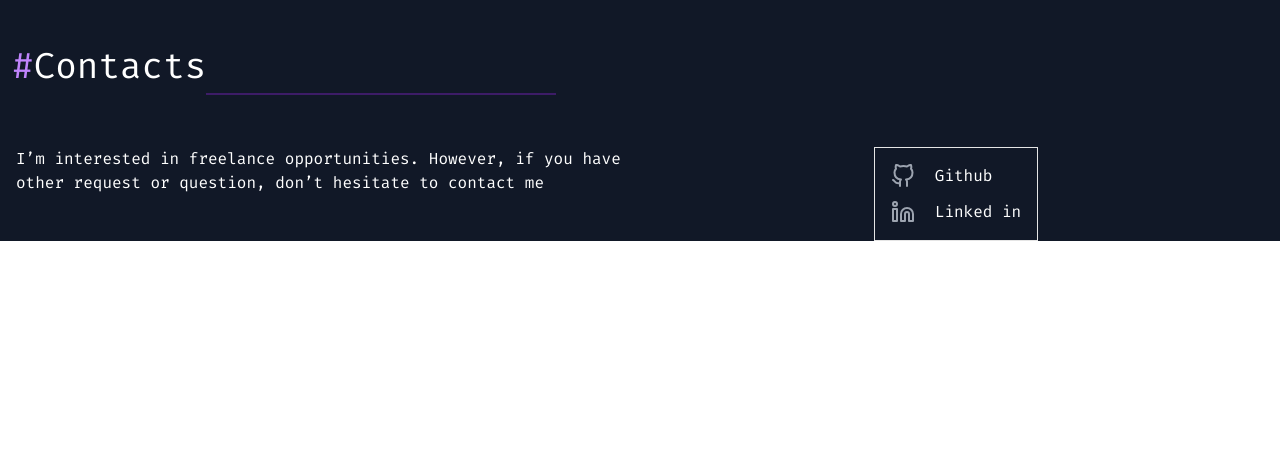
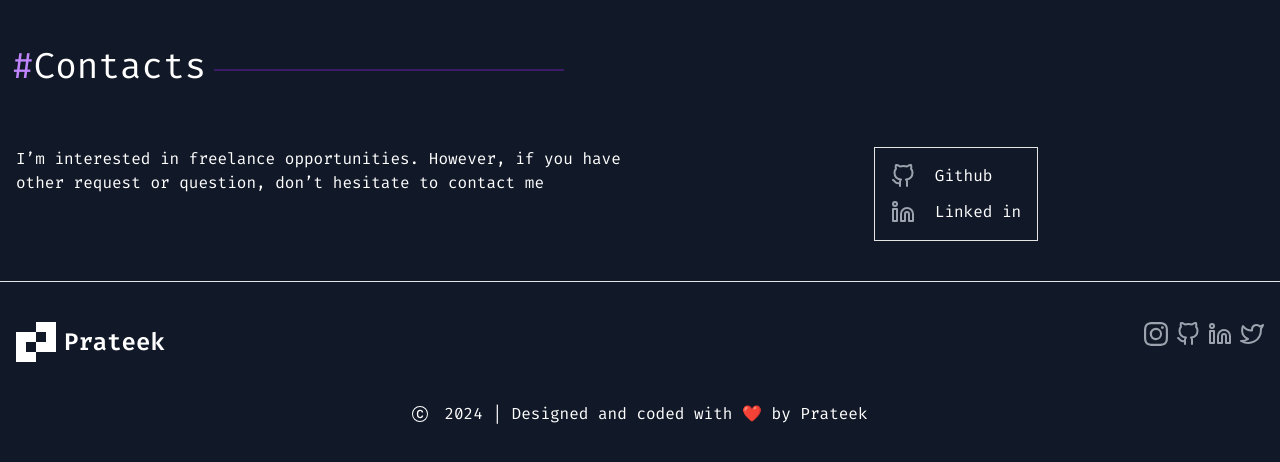
Before and after one commit to astra-at-top/Portfolio, a React (Vite) app: page / in a window 1280 px wide. Shown: the part 2222-2684 px from the top of the page. Before the commit the page ends 2463 px from the top, so only its background shows below. Built offline with nearby package versions, Linux system fonts and the light colour scheme.

Commit message:
add footer

```diff
--- /dev/null
+++ b/src/components/landingpage/footer.jsx
@@ -0,0 +1,46 @@
+function Footer() {
+    return (
+        <div className="border-t mt-10">
+            <div className="container mx-auto text-white py-6 md:py-10 px-4">
+                <div className="flex flex-row flex-wrap justify-center gap-5 md:justify-between items-start mb-6 md:mb-0">
+                    <div className="flex items-center mb-4 md:mb-0">
+                        <img src="./Logo.svg" className="h-8 w-8 md:h-10 md:w-10" alt="Logo" />
+                        <span className="ms-2 font-semibold text-xl md:text-2xl">Prateek</span>
+                    </div>
+                    <div className="flex gap-2">
+                        <a href="https://github.com" target="_blank" rel="noopener noreferrer" className="text-gray-400 hover:text-white hover:scale-110 transition-all duration-300">
+                            <svg xmlns="http://www.w3.org/2000/svg" width="24" height="24" fill="currentColor" className="bi bi-instagram" viewBox="0 0 16 16">
+                                <path d="M8 0C5.829 0 5.556.01 4.703.048 3.85.088 3.269.222 2.76.42a3.9 3.9 0 0 0-1.417.923A3.9 3.9 0 0 0 .42 2.76C.222 3.268.087 3.85.048 4.7.01 5.555 0 5.827 0 8.001c0 2.172.01 2.444.048 3.297.04.852.174 1.433.372 1.942.205.526.478.972.923 1.417.444.445.89.719 1.416.923.51.198 1.09.333 1.942.372C5.555 15.99 5.827 16 8 16s2.444-.01 3.298-.048c.851-.04 1.434-.174 1.943-.372a3.9 3.9 0 0 0 1.416-.923c.445-.445.718-.891.923-1.417.197-.509.332-1.09.372-1.942C15.99 10.445 16 10.173 16 8s-.01-2.445-.048-3.299c-.04-.851-.175-1.433-.372-1.941a3.9 3.9 0 0 0-.923-1.417A3.9 3.9 0 0 0 13.24.42c-.51-.198-1.092-.333-1.943-.372C10.443.01 10.172 0 7.998 0zm-.717 1.442h.718c2.136 0 2.389.007 3.232.046.78.035 1.204.166 1.486.275.373.145.64.319.92.599s.453.546.598.92c.11.281.24.705.275 1.485.039.843.047 1.096.047 3.231s-.008 2.389-.047 3.232c-.035.78-.166 1.203-.275 1.485a2.5 2.5 0 0 1-.599.919c-.28.28-.546.453-.92.598-.28.11-.704.24-1.485.276-.843.038-1.096.047-3.232.047s-2.39-.009-3.233-.047c-.78-.036-1.203-.166-1.485-.276a2.5 2.5 0 0 1-.92-.598 2.5 2.5 0 0 1-.6-.92c-.109-.281-.24-.705-.275-1.485-.038-.843-.046-1.096-.046-3.233s.008-2.388.046-3.231c.036-.78.166-1.204.276-1.486.145-.373.319-.64.599-.92s.546-.453.92-.598c.282-.11.705-.24 1.485-.276.738-.034 1.024-.044 2.515-.045zm4.988 1.328a.96.96 0 1 0 0 1.92.96.96 0 0 0 0-1.92m-4.27 1.122a4.109 4.109 0 1 0 0 8.217 4.109 4.109 0 0 0 0-8.217m0 1.441a2.667 2.667 0 1 1 0 5.334 2.667 2.667 0 0 1 0-5.334"/>
+                            </svg>
+                        </a>
+                        <a href="https://github.com" target="_blank" rel="noopener noreferrer" className="text-gray-400 hover:text-white hover:scale-110 transition-all duration-300">
+                            <svg xmlns="http://www.w3.org/2000/svg" width="24" height="24" viewBox="0 0 24 24" fill="none" stroke="currentColor" strokeWidth="2" strokeLinecap="round" strokeLinejoin="round" className="feather feather-github">
+                                <path d="M9 19c-5 1.5-5-2.5-7-3m14 6v-3.87a3.37 3.37 0 0 0-.94-2.61c3.14-.35 6.44-1.54 6.44-7A5.44 5.44 0 0 0 20 4.77 5.07 5.07 0 0 0 19.91 1S18.73.65 16 2.48a13.38 13.38 0 0 0-7 0C6.27.65 5.09 1 5.09 1A5.07 5.07 0 0 0 5 4.77a5.44 5.44 0 0 0-1.5 3.78c0 5.42 3.3 6.61 6.44 7A3.37 3.37 0 0 0 9 18.13V22"></path>
+                            </svg>
+                        </a>
+                        <a href="https://linkedin.com" target="_blank" rel="noopener noreferrer" className="text-gray-400 hover:text-white hover:scale-110 transition-all duration-300">
+                            <svg xmlns="http://www.w3.org/2000/svg" width="24" height="24" viewBox="0 0 24 24" fill="none" stroke="currentColor" strokeWidth="2" strokeLinecap="round" strokeLinejoin="round" className="feather feather-linkedin">
+                                <path d="M16 8a6 6 0 0 1 6 6v7h-4v-7a2 2 0 0 0-2-2 2 2 0 0 0-2 2v7h-4v-7a6 6 0 0 1 6-6z"></path>
+                                <rect x="2" y="9" width="4" height="12"></rect>
+                                <circle cx="4" cy="4" r="2"></circle>
+                            </svg>
+                        </a>
+                        <a href="https://twitter.com" target="_blank" rel="noopener noreferrer" className="text-gray-400 hover:text-white hover:scale-110 transition-all duration-300">
+                            <svg xmlns="http://www.w3.org/2000/svg" width="24" height="24" viewBox="0 0 24 24" fill="none" stroke="currentColor" strokeWidth="2" strokeLinecap="round" strokeLinejoin="round" className="feather feather-twitter">
+                                <path d="M23 3a10.9 10.9 0 0 1-3.14 1.53 4.48 4.48 0 0 0-7.86 3v1A10.66 10.66 0 0 1 3 4s-4 9 5 13a11.64 11.64 0 0 1-7 2c9 5 20 0 20-11.5a4.5 4.5 0 0 0-.08-.83A7.72 7.72 0 0 0 23 3z"></path>
+                            </svg>
+                        </a>
+                    </div>
+                </div>
+                <div className="flex flex-row gap-2 items-center justify-center text-center md:text-left md:mt-10">
+                    <svg xmlns="http://www.w3.org/2000/svg" width="16" height="16" fill="currentColor" className="bi bi-c-circle mb-2 md:mb-0 md:mr-2" viewBox="0 0 16 16">
+                        <path d="M1 8a7 7 0 1 0 14 0A7 7 0 0 0 1 8m15 0A8 8 0 1 1 0 8a8 8 0 0 1 16 0M8.146 4.992c-1.212 0-1.927.92-1.927 2.502v1.06c0 1.571.703 2.462 1.927 2.462.979 0 1.641-.586 1.729-1.418h1.295v.093c-.1 1.448-1.354 2.467-3.03 2.467-2.091 0-3.269-1.336-3.269-3.603V7.482c0-2.261 1.201-3.638 3.27-3.638 1.681 0 2.935 1.054 3.029 2.572v.088H9.875c-.088-.879-.768-1.512-1.729-1.512"/>
+                    </svg>
+                    <span className="text-sm md:text-base">2024 | Designed and coded with ❤️️ by Prateek</span>
+                </div>
+            </div>
+        </div>
+    );
+}
+
+export default Footer;
--- a/src/components/landingpage/seperators.jsx
+++ b/src/components/landingpage/seperators.jsx
@@ -4,7 +4,7 @@ function Seperators({title , viewall = true}){
             <div className="relative  md:mb-0">
                 <span className="text-purple-400 text-2xl md:text-4xl">#</span>
                 <span className="text-white text-2xl md:text-4xl">{title}</span>
-                <div className="h-px bg-purple-800 w-full md:w-[350px] absolute top-full top-1/2 left-0 left-full transform -translate-y-1/2 mt-2 mt-0"></div>
+                <div className="h-px bg-purple-800 w-full md:w-[350px] absolute  top-1/2 left-0 left-full transform -translate-y-1/2 mt-1 ms-2 "></div>
             </div>
             {
                 viewall && <div className="text-white text-sm md:text-base  ">
--- a/src/pages/landingpage/Home.jsx
+++ b/src/pages/landingpage/Home.jsx
@@ -7,6 +7,7 @@ import Projectcards from '../../components/landingpage/projectcrads';
 import Skills from '@/components/landingpage/Skills';
 import Aboutme from '@/components/landingpage/aboutme';
 import Contactme from '@/components/landingpage/contactme';
+import Footer from '@/components/landingpage/footer';
 
 function Home() {
     return (
@@ -22,6 +23,7 @@ function Home() {
             <Aboutme/>
             <Seperators title={"Contacts"} viewall={false} />
             <Contactme/>
+            <Footer/>
         </div>
     );
 }
```
